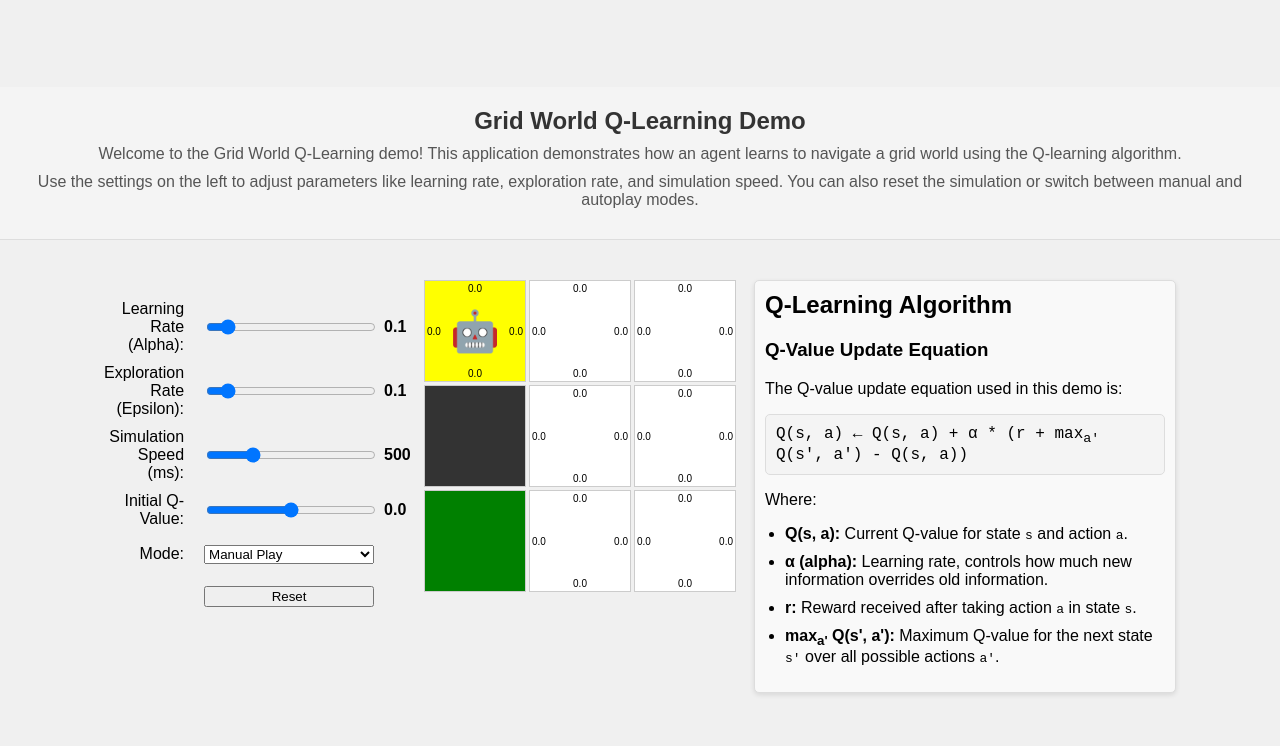
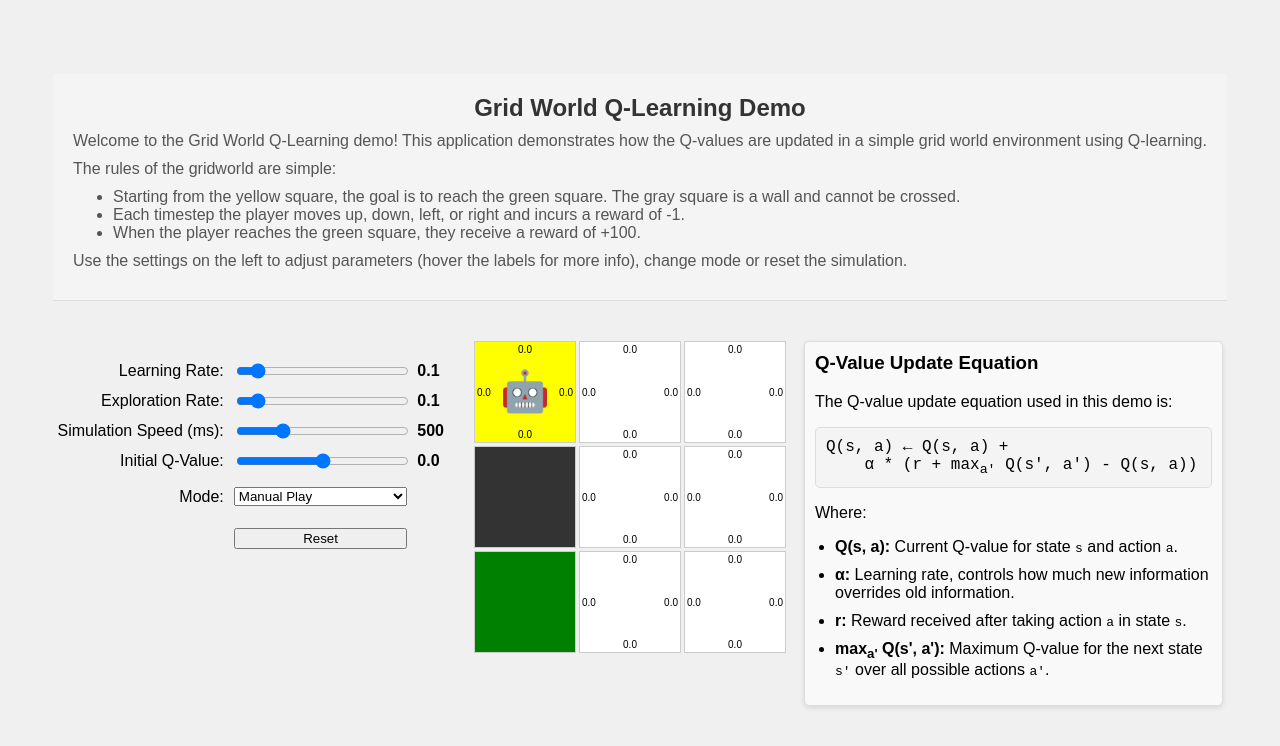
Before and after one commit to albheim/gridworld_qlearning_demo, a plain HTML site: page index.html in a window 1280 px wide. Drawn offline with Linux system fonts and the light colour scheme.

Commit message:
Improve instruction text

```diff
--- a/index.html
+++ b/index.html
@@ -9,21 +9,27 @@
 <body>
     <div id="general-info">
         <h1>Grid World Q-Learning Demo</h1>
-        <p>Welcome to the Grid World Q-Learning demo! This application demonstrates how an agent learns to navigate a grid world using the Q-learning algorithm.</p>
-        <p>Use the settings on the left to adjust parameters like learning rate, exploration rate, and simulation speed. You can also reset the simulation or switch between manual and autoplay modes.</p>
+        <p>Welcome to the Grid World Q-Learning demo! This application demonstrates how the Q-values are updated in a simple grid world environment using Q-learning.</p>
+        <p>The rules of the gridworld are simple:</p>
+        <ul>
+            <li>Starting from the yellow square, the goal is to reach the green square. The gray square is a wall and cannot be crossed.</li>
+            <li>Each timestep the player moves up, down, left, or right and incurs a reward of -1.</li>
+            <li>When the player reaches the green square, they receive a reward of +100.</li>
+        </ul>
+        <p>Use the settings on the left to adjust parameters (hover the labels for more info), change mode or reset the simulation.</p>
     </div>
 
     <div id="container">
         <div id="controls">
             <label for="alpha-slider" title="Controls the learning rate (alpha). Higher values make the agent learn faster but less stable.">
-                Learning Rate (Alpha):
+                Learning Rate:
             </label>
             <input type="range" id="alpha-slider" min="0.01" max="1" step="0.01" value="0.1">
             <span id="alpha-value">0.1</span>
             <br>
 
             <label for="epsilon-slider" title="Controls the exploration rate (epsilon). Higher values make the agent explore more. Typically good to start higher and decrease over time.">
-                Exploration Rate (Epsilon):
+                Exploration Rate:
             </label>
             <input type="range" id="epsilon-slider" min="0.01" max="1" step="0.01" value="0.1">
             <span id="epsilon-value">0.1</span>
@@ -43,7 +49,7 @@
             <span id="q-init-value">0.0</span>
             <br>
 
-            <label for="mode-select" title="Select the mode of operation: Manual Play or Epsilon-Greedy Autoplay.">
+            <label for="mode-select" title="Select the mode of operation: Manual Play (use arrow keys) or Epsilon-Greedy Autoplay (random action with exploration rate probability, else choose whichever action has the higher Q-value).">
                 Mode:
             </label>
             <select id="mode-select">
@@ -72,18 +78,18 @@
         </div>
 
         <div id="instructions">
-            <h2>Q-Learning Algorithm</h2>
             <h3>Q-Value Update Equation</h3>
             <p>The Q-value update equation used in this demo is:</p>
             <div id="q-equation">
                 <code>
-                    Q(s, a) ← Q(s, a) + α * (r + max<sub>a'</sub> Q(s', a') - Q(s, a))
+                    Q(s, a) ← Q(s, a) + <br>
+                    &nbsp;&nbsp;&nbsp;&nbsp;α * (r + max<sub>a'</sub> Q(s', a') - Q(s, a))
                 </code>
             </div>
             <p>Where:</p>
             <ul>
                 <li><strong>Q(s, a):</strong> Current Q-value for state <code>s</code> and action <code>a</code>.</li>
-                <li><strong>α (alpha):</strong> Learning rate, controls how much new information overrides old information.</li>
+                <li><strong>α:</strong> Learning rate, controls how much new information overrides old information.</li>
                 <li><strong>r:</strong> Reward received after taking action <code>a</code> in state <code>s</code>.</li>
                 <li><strong>max<sub>a'</sub> Q(s', a'):</strong> Maximum Q-value for the next state <code>s'</code> over all possible actions <code>a'</code>.</li>
             </ul>
--- a/styles.css
+++ b/styles.css
@@ -22,7 +22,7 @@ body {
 /* Controls section */
 #controls {
     flex: 1;
-    max-width: 300px;
+    max-width: 400px;
     display: grid;
     grid-template-columns: auto 1fr auto auto; /* Label, slider, value, extra? */
     gap: 10px; /* Space between elements */
@@ -33,7 +33,6 @@ body {
 /* Style for labels */
 #controls label {
     text-align: right; /* Align labels to the right */
-    padding-right: 10px; /* Add space between label and slider */
 }
 
 /* Style for sliders */
@@ -217,6 +216,7 @@ body {
 /* General info section */
 #general-info {
     text-align: center;
+    max-width: 1200px;
     padding: 20px;
     background-color: #f4f4f4;
     border-bottom: 1px solid #ddd;
@@ -230,7 +230,15 @@ body {
 }
 
 #general-info p {
+    text-align: left;
     margin: 10px 0;
     font-size: 16px;
     color: #555;
 }
+
+#general-info ul {
+    text-align: left;
+    margin: 10px 0;
+    font-size: 16px;
+    color: #555;
+}
```
